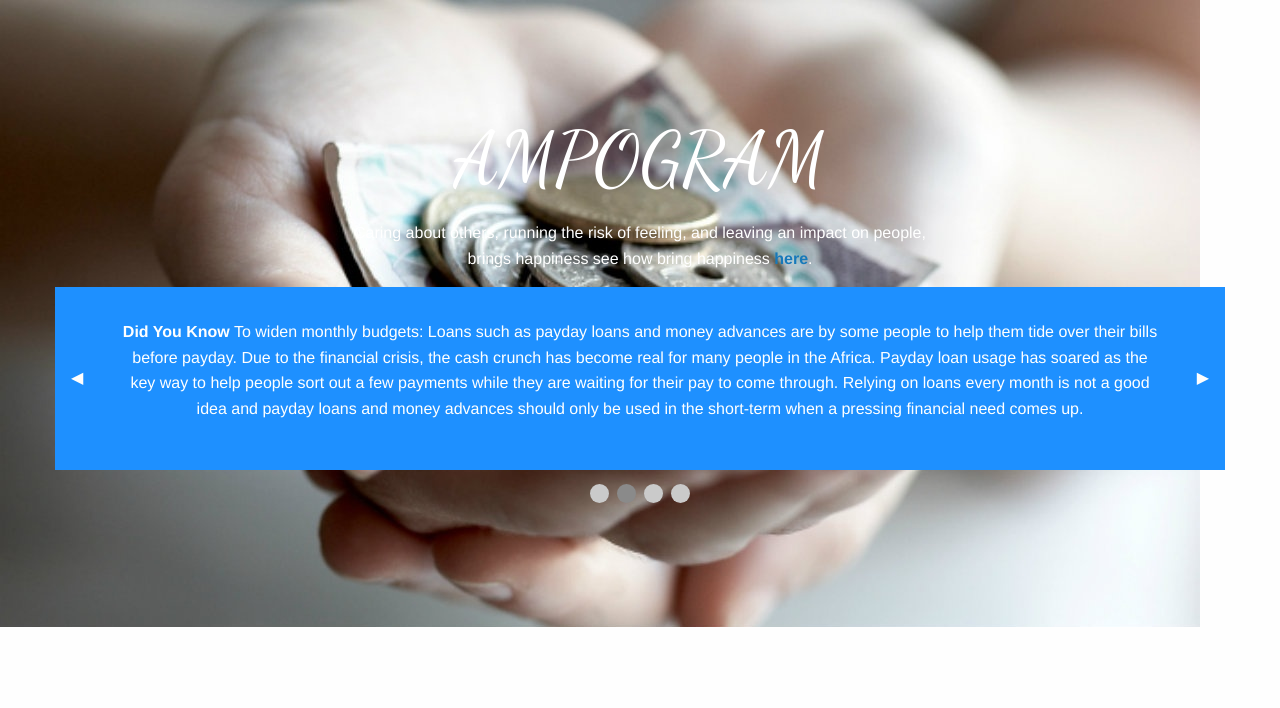
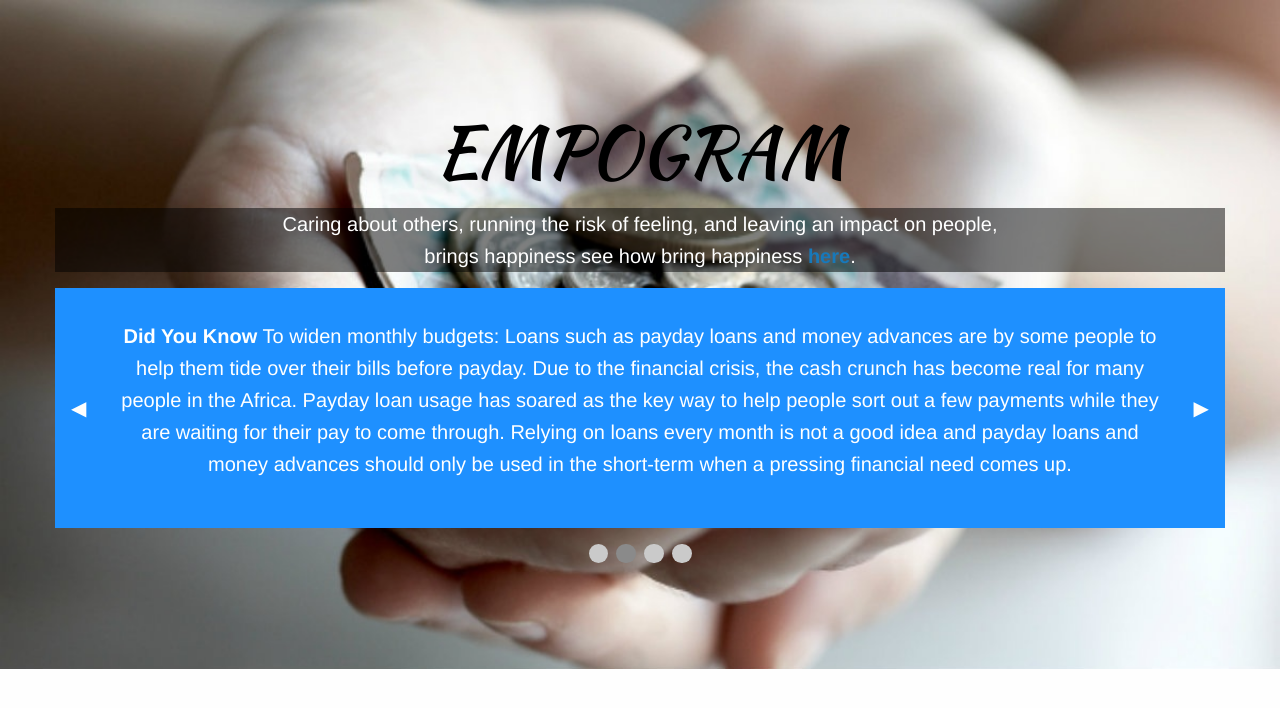
Before and after one commit to viwesomagaca/june_hackerthon, a plain HTML site: page index.html in a window 1280 px wide. Drawn offline with Linux system fonts and the light colour scheme.

Commit message:
Completed our Welcome Page

```diff
--- a/css/app.css
+++ b/css/app.css
@@ -3,20 +3,35 @@
 /* Demo Styles */
 body {
   padding: 2rem 1rem;
+  background-image: url("background.jpg");
+  background-attachment:inherit;
+  background-repeat: no-repeat;
+  background-size: 100%;
+  font-size: 125%;
   color: white;
-  background-image: url("background.jpg");
-  background-attachment: fixed;
-  background-repeat: no-repeat;
 }
 
 h2{
-    font-family: "Dancing Script", cursive;
+    font-family:'Kaushan Script', cursive;
     text-align: center;
-    font-size: 75px;
+    font-size: 350%;
     margin-top: 1em;
 }
+
 p{
     text-align: center;
+}
+
+.shadow {
+    background: rgba(0, 0, 0, 0.5);
+}
+
+.shadow p {
+
+}
+
+.heading {
+    color: black;
 }
 
 .docs-example-orbit-slide {
@@ -39,3 +54,10 @@ p{
     background: lightseagreen;
   }
 }
+@media only screen and (max-width: 500px){
+    body {
+      padding: 2rem 1rem;
+      background-image: url("background.jpg");
+      background-size: cover;
+  }
+}
--- a/index.html
+++ b/index.html
@@ -2,7 +2,7 @@
 <html class="no-js" lang="en" dir="ltr">
   <head>
     <meta charset="utf-8">
-    <link href="https://fonts.googleapis.com/css?family=Dancing+Script" rel="stylesheet">
+    <link href="https://fonts.googleapis.com/css?family=Dancing+Script|Kaushan+Script" rel="stylesheet">
     <meta http-equiv="x-ua-compatible" content="ie=edge">
     <meta name="viewport" content="width=device-width, initial-scale=1.0">
     <title> Jumo webApp</title>
@@ -10,10 +10,10 @@
     <link rel="stylesheet" href="css/app.css">
   </head>
   <body>
-    <div class="row">
-  <div class="columns">
-    <h2>AMPOGRAM</h2>
-    <p>Caring about others,
+    <div class="row ">
+        <div class="columns">
+            <h2 class="heading">EMPOGRAM</h2>
+    <p class="shadow">Caring about others,
       running the risk of feeling, and leaving an impact on people, <br>
       brings happiness see how bring happiness <strong><a href="stories.html">here</a></strong>.</p>
   </div>
@@ -22,7 +22,7 @@
 <div class="row">
   <div class="columns">
     <div class="orbit" role="region" aria-label="Favorite Text Ever" data-orbit>
-      <ul class="orbit-container">
+      <ul class="orbit-container shadow">
         <button class="orbit-previous" aria-label="previous"><span class="show-for-sr">Previous Slide</span>&#9664;</button>
         <button class="orbit-next" aria-label="next"><span class="show-for-sr">Next Slide</span>&#9654;</button>
         <li class="is-active orbit-slide">
```
